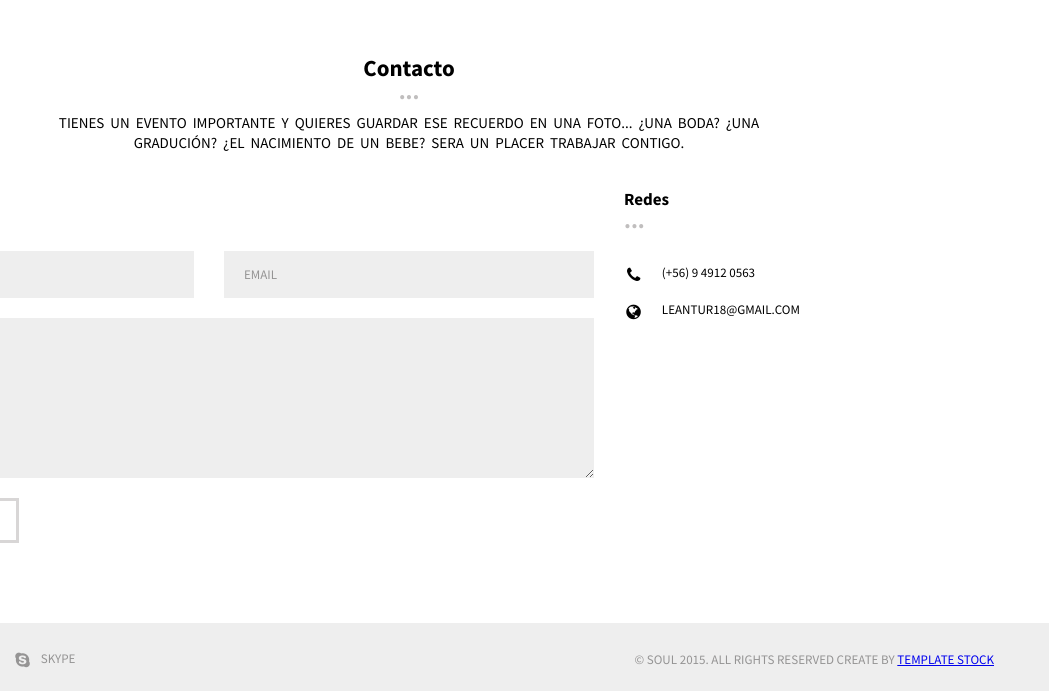
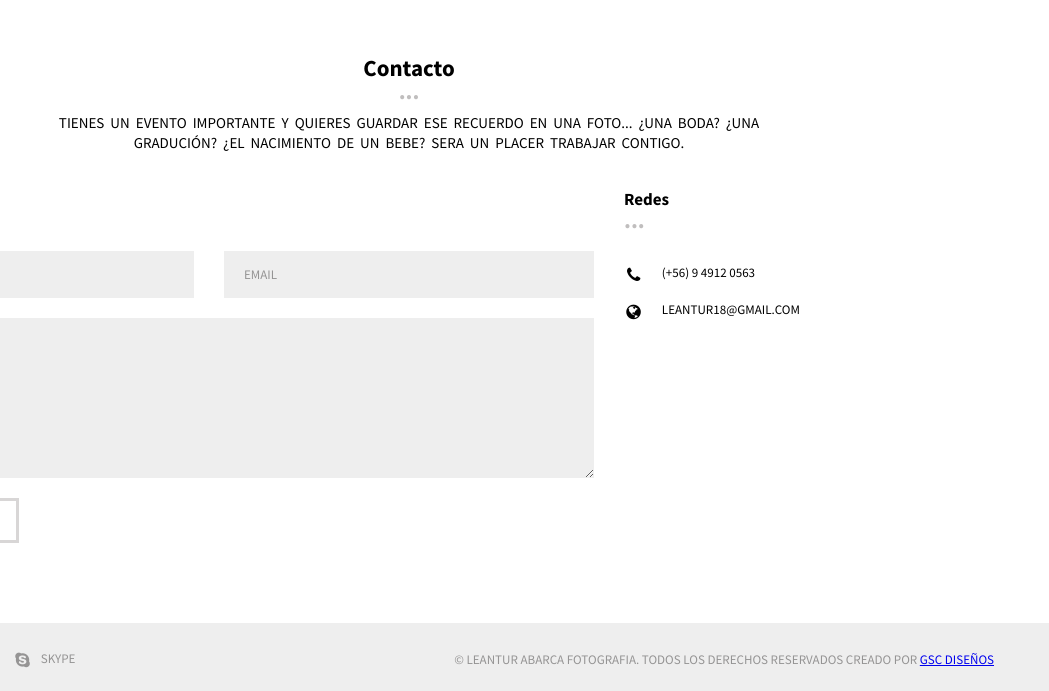
Before and after one commit to jerexxypunto/leantur.photo, a plain HTML site: page galeria/novios.html in a window 1280 px wide. Shown: the part 4421-5112 px from the top of the page, 231-1280 px from the left. Drawn offline with Linux system fonts and the light colour scheme; files whose address does not match are found by name.

Commit message:
modifico footer

```diff
--- a/galeria/novios.html
+++ b/galeria/novios.html
@@ -645,9 +645,9 @@ Irish postal stamps and BOURBON stains.</h5>
                    </ul>
                </div>
                <div class="large-6 medium-12 column">
-                   <div class="copyright">
-                       © Soul 2015. ALL RIGHTS RESERVED Create By <a href="http://templatestock.co">Template Stock</a>
-                   </div>
+                    <div class="copyright">
+                        © Leantur Abarca Fotografia. Todos los derechos reservados creado por <a href="https://gscdesigns.net">GSC Diseños</a>
+                    </div>
                </div>
            </div>
        </footer>
```
Also changed, not shown: galeria/mascotas.html (+3 -3 lines), galeria/sesiones.html (+3 -3 lines).
